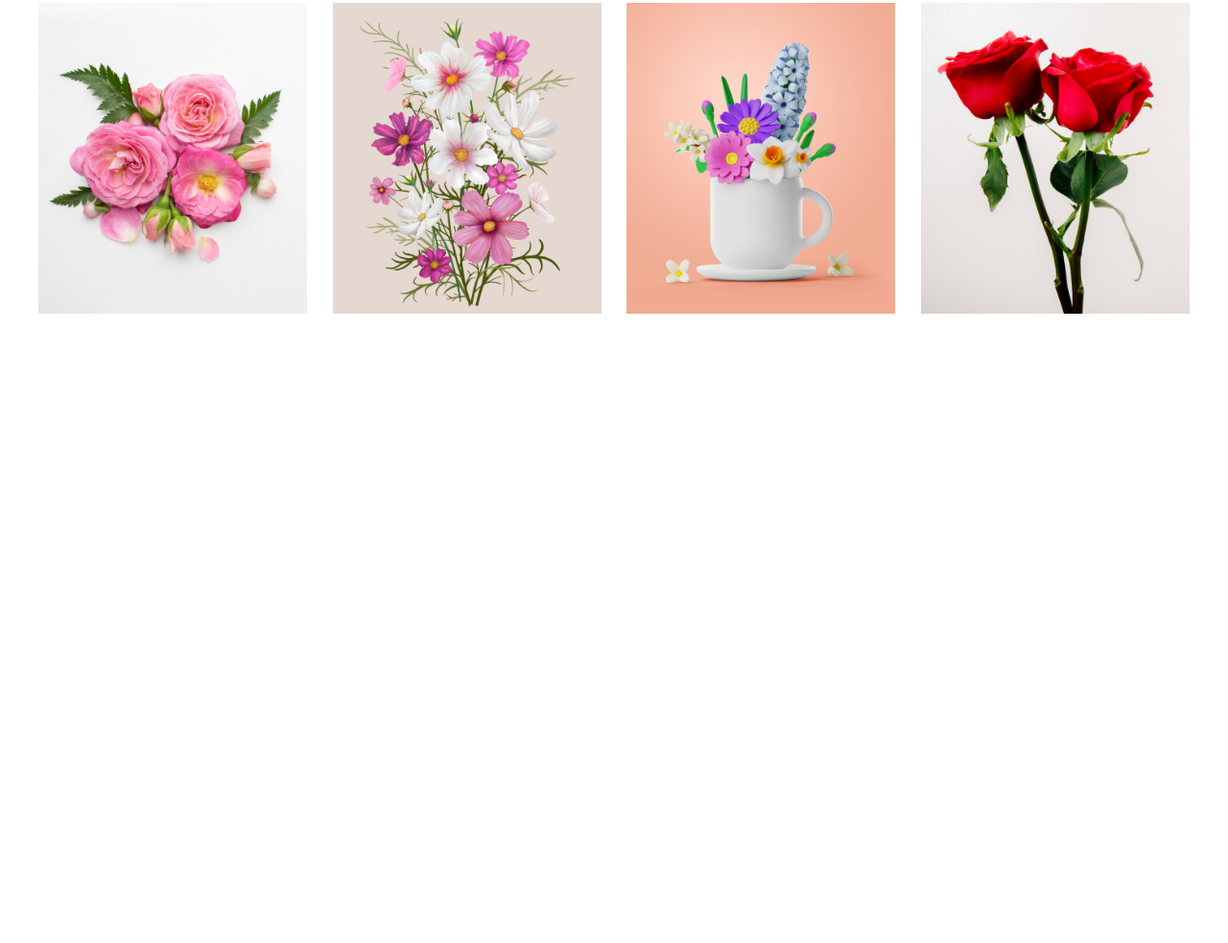
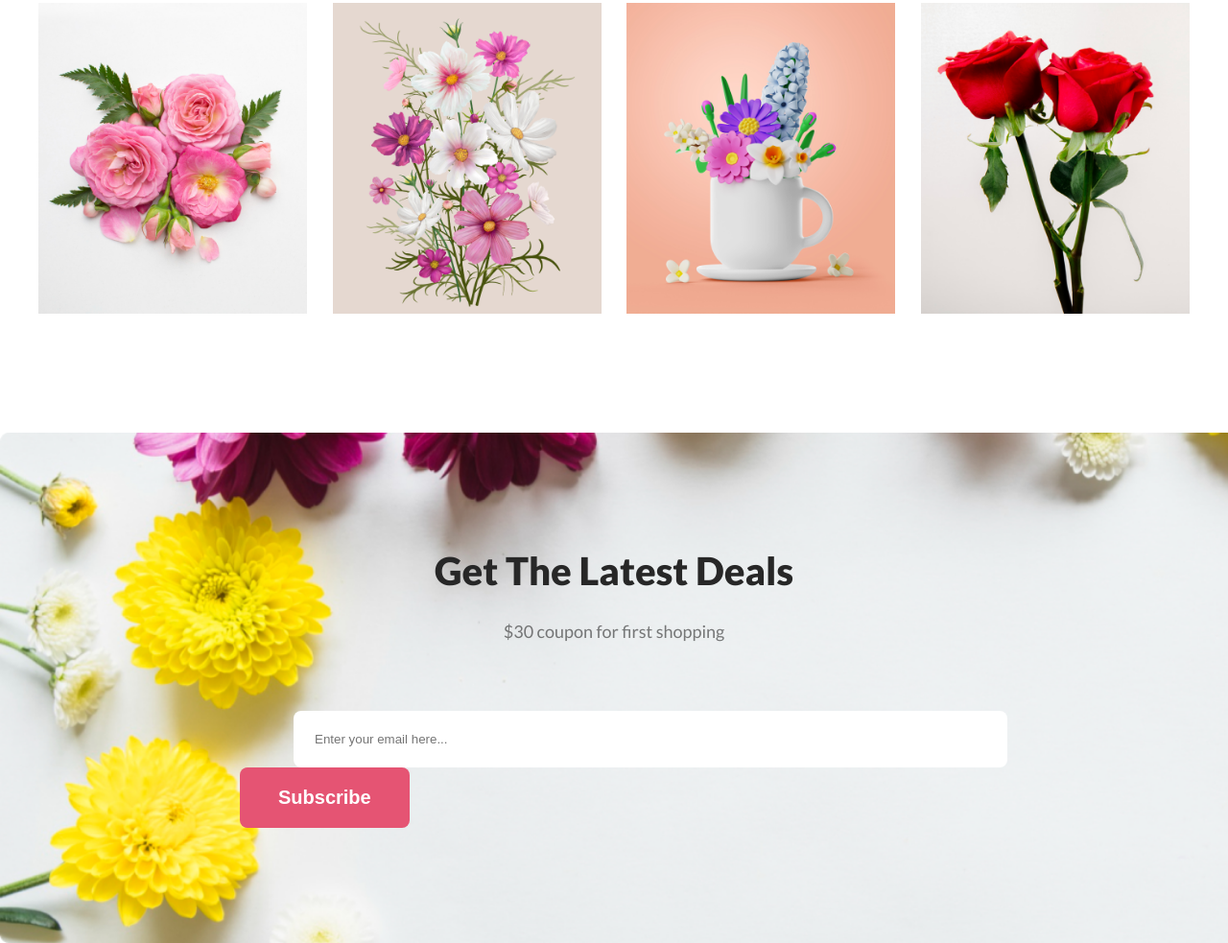
Before and after one commit to Naim-Ahmad/flower-shop, a plain HTML site: page index.html in a window 1280 px wide. Shown: the part 2991-3974 px from the top of the page at 96% size. Before the commit the page ends 3318 px from the top, so only its background shows below. Drawn offline with Linux system fonts and the light colour scheme.

Commit message:
added latest deal section

```diff
--- a/index.html
+++ b/index.html
@@ -91,6 +91,13 @@
                 <img src="images/instagram-04.png" alt="instagram image" class="instagram-img">
             </div>
         </section>
+        <!-- latest deal section -->
+        <section class="latest-deal-sec section-center">
+            <h1 class="title-2">Get The Latest Deals</h1>
+            <p class="description">$30 coupon for first shopping</p>
+            <input type="email" name="email" placeholder="Enter your email here..." class="email-inp">
+            <button class="btn">Subscribe</button>
+        </section>
     </main>
 </body>
 </html>
--- a/style.css
+++ b/style.css
@@ -160,3 +160,20 @@ header {
   margin: auto;
   margin-bottom: 28px;
 }
+.latest-deal-sec {
+  margin-top: 124px;
+  background: url('images/latest-deals-bg.png');
+  background-repeat: no-repeat;
+  background-size: cover;
+  padding: 120px 250px;
+}
+.email-inp {
+  border: none;
+  padding: 22px;
+  border-radius: 8px;
+  margin-right: 1rem;
+  display: inline-block;
+  width: 700px;
+  margin-left: 3.5rem;
+  margin-top: 48px;
+}
```
